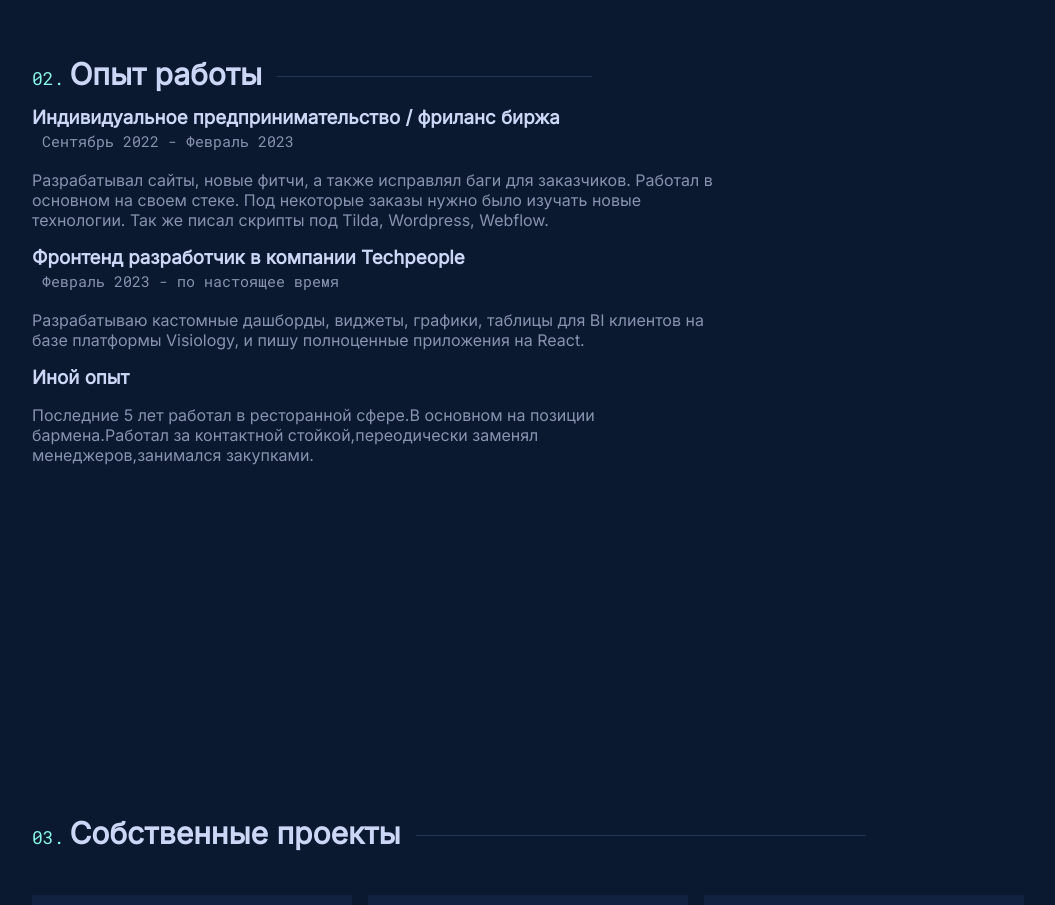
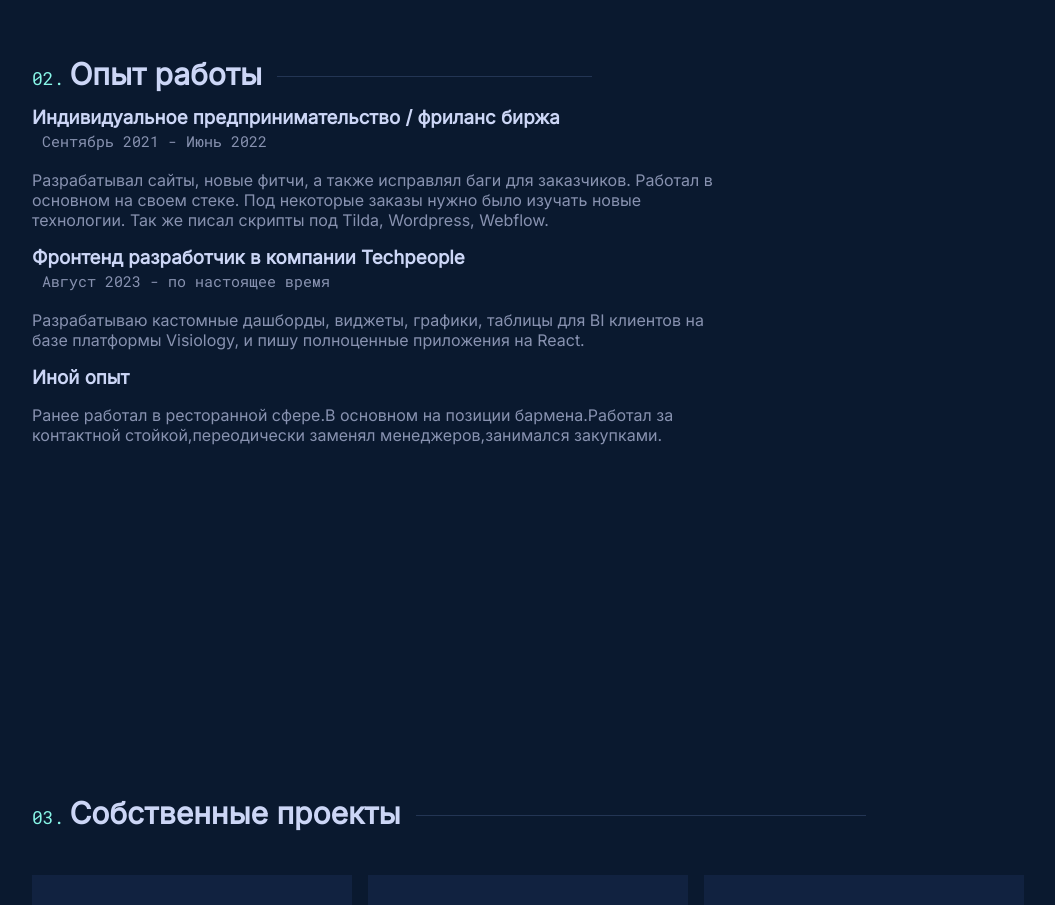
Before and after one commit to Zhukov1995/portfolio_app, a React (Create React App) app: page / in a window 1280 px wide. Shown: the part 1620-2525 px from the top of the page, without its empty margins (108-1163 px from the left). Built offline with nearby package versions, Linux system fonts and the light colour scheme.

Commit message:
change info

```diff
--- a/src/App/Pages/Main/Sections/SectionWork/sectionWork.js
+++ b/src/App/Pages/Main/Sections/SectionWork/sectionWork.js
@@ -30,18 +30,18 @@ const SectionWork = () => {
             <Title number='02.' title='Опыт работы'/>
             <div className='work_item'>
                 <h3>Индивидуальное предпринимательство / фриланс биржа</h3>
-                <span>Сентябрь 2022 - Февраль 2023</span>
+                <span>Сентябрь 2021 - Июнь 2022</span>
                 <p>Разрабатывал сайты, новые фитчи, а также исправлял баги для заказчиков. Работал в основном на своем стеке. Под некоторые заказы нужно было изучать новые технологии.
                 Так же писал скрипты под Tilda, Wordpress, Webflow.</p>
             </div>
             <div className='work_item'>
                 <h3>Фронтенд разработчик в компании Techpeople</h3>
-                <span>Февраль 2023 - по настоящее время</span>
+                <span>Август 2023 - по настоящее время</span>
                 <p>Разрабатываю кастомные дашборды, виджеты, графики, таблицы для BI клиентов на базе платформы Visiology, и пишу полноценные приложения на React.</p>
             </div>
             <div className='work_item'>
                 <h3>Иной опыт</h3>
-                <p>Последние 5 лет работал в ресторанной сфере.В основном на позиции бармена.Работал за контактной стойкой,переодически заменял менеджеров,занимался закупками.</p>
+                <p>Ранее работал в ресторанной сфере.В основном на позиции бармена.Работал за контактной стойкой,переодически заменял менеджеров,занимался закупками.</p>
             </div>
         </motion.section>
     )
```
